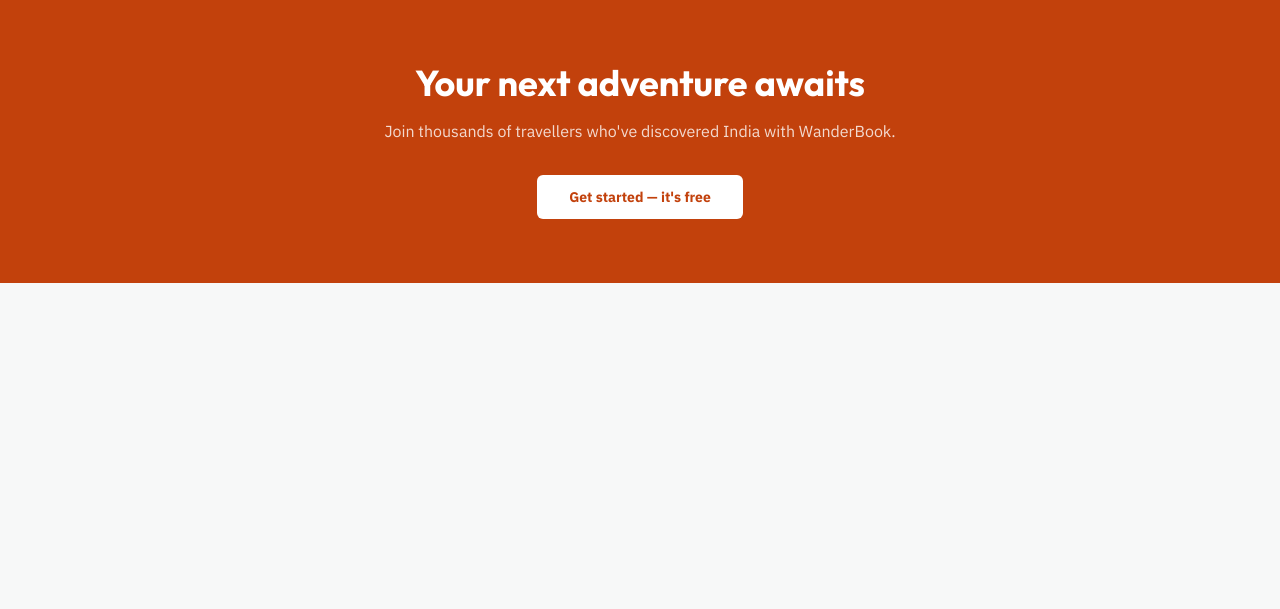
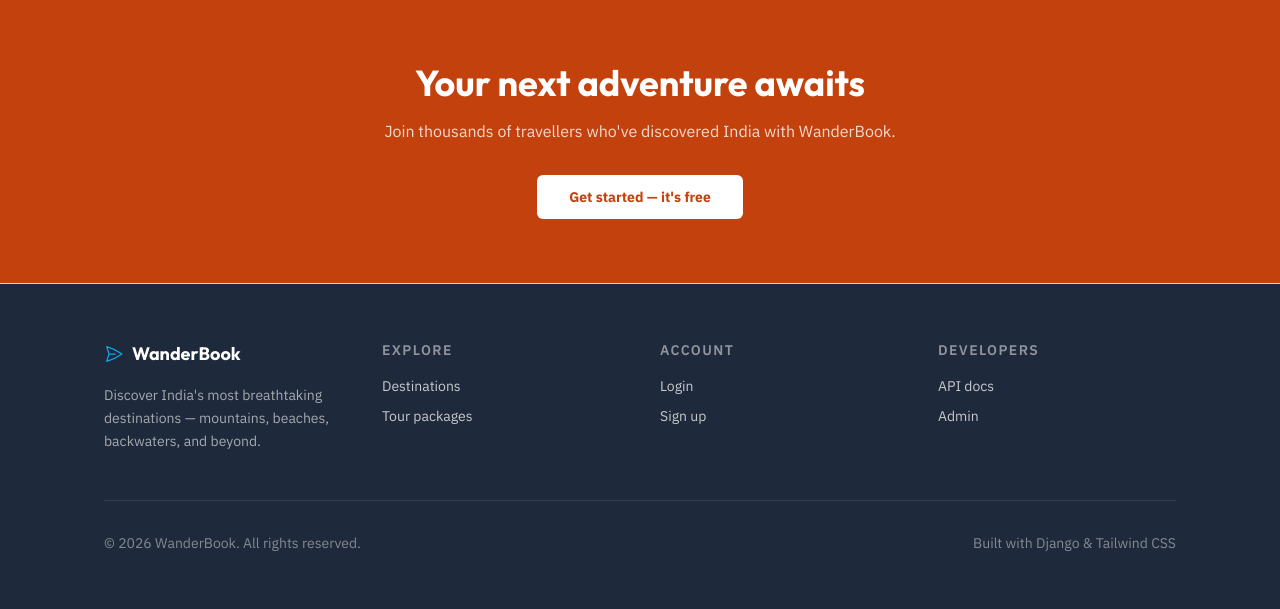
Before and after one commit to Praveenskg/django-tailwind, a Django app: page / in a window 1280 px wide. Shown: the part 3252-3861 px from the top of the page. Before the commit the page ends 3535 px from the top, so only its background shows below. Run offline with Django 5.2, Linux system fonts and the light colour scheme; data comes from the database, SQL or seed files in the repository; some libraries are stand-ins or nearby versions.

Commit message:
Enhance user experience with message notifications and footer integration.
- Implement success and error messages for booking, profile updates, and authentication actions.
- Add a footer to the base template with navigation links and branding.
- Update time zone setting to Asia/Kolkata for localized time display.
- Refactor README to reflect project features and usage instructions.

```diff
--- a/config/settings.py
+++ b/config/settings.py
@@ -126,7 +126,7 @@ AUTH_PASSWORD_VALIDATORS = [
 
 LANGUAGE_CODE = "en-us"
 
-TIME_ZONE = "UTC"
+TIME_ZONE = "Asia/Kolkata"
 
 USE_I18N = True
 
--- a/core/templates/base.html
+++ b/core/templates/base.html
@@ -25,7 +25,9 @@
   </head>
 
   <body class="bg-(--foam) text-(--ink) antialiased">
+    {% include "core/_messages.html" %}
     {% block content %}{% endblock %}
+    {% block footer %}{% include "core/_footer.html" %}{% endblock %}
 
     <script src="https://cdn.jsdelivr.net/npm/gsap@3.12.7/dist/gsap.min.js"></script>
     <script src="https://cdn.jsdelivr.net/npm/gsap@3.12.7/dist/ScrollTrigger.min.js"></script>
--- /dev/null
+++ b/core/templates/core/_footer.html
@@ -0,0 +1,54 @@
+{% load heroicons %}
+<footer class="border-t border-[var(--slate)] bg-[var(--dusk)] text-white">
+  <div class="mx-auto max-w-6xl px-6 py-14 sm:px-10">
+    <div class="grid gap-10 sm:grid-cols-2 lg:grid-cols-4">
+      <div class="sm:col-span-2 lg:col-span-1">
+        <a href="{% url 'home' %}" class="flex items-center gap-2 font-display text-lg font-bold">
+          {% heroicon "paper-airplane" "h-5 w-5 text-[var(--sky)]" %}
+          WanderBook
+        </a>
+        <p class="mt-4 max-w-xs text-sm leading-relaxed text-white/60">
+          Discover India's most breathtaking destinations — mountains, beaches, backwaters, and beyond.
+        </p>
+      </div>
+
+      <div>
+        <h3 class="text-sm font-semibold uppercase tracking-widest text-white/50">Explore</h3>
+        <ul class="mt-4 space-y-2.5 text-sm">
+          <li><a href="{% url 'destinations' %}" class="text-white/75 transition hover:text-white">Destinations</a></li>
+          <li><a href="{% url 'destinations' %}" class="text-white/75 transition hover:text-white">Tour packages</a></li>
+          {% if user.is_authenticated %}
+            <li><a href="{% url 'my_trips' %}" class="text-white/75 transition hover:text-white">My trips</a></li>
+            <li><a href="{% url 'dashboard' %}" class="text-white/75 transition hover:text-white">Dashboard</a></li>
+          {% endif %}
+        </ul>
+      </div>
+
+      <div>
+        <h3 class="text-sm font-semibold uppercase tracking-widest text-white/50">Account</h3>
+        <ul class="mt-4 space-y-2.5 text-sm">
+          {% if user.is_authenticated %}
+            <li><a href="{% url 'profile' %}" class="text-white/75 transition hover:text-white">Edit profile</a></li>
+            <li><a href="{% url 'logout' %}" class="text-white/75 transition hover:text-white">Logout</a></li>
+          {% else %}
+            <li><a href="{% url 'login' %}" class="text-white/75 transition hover:text-white">Login</a></li>
+            <li><a href="{% url 'signup' %}" class="text-white/75 transition hover:text-white">Sign up</a></li>
+          {% endif %}
+        </ul>
+      </div>
+
+      <div>
+        <h3 class="text-sm font-semibold uppercase tracking-widest text-white/50">Developers</h3>
+        <ul class="mt-4 space-y-2.5 text-sm">
+          <li><a href="{% url 'swagger-ui' %}" class="text-white/75 transition hover:text-white">API docs</a></li>
+          <li><a href="/admin/" class="text-white/75 transition hover:text-white">Admin</a></li>
+        </ul>
+      </div>
+    </div>
+
+    <div class="mt-12 flex flex-col items-center justify-between gap-4 border-t border-white/10 pt-8 sm:flex-row">
+      <p class="text-sm text-white/45">&copy; {% now "Y" %} WanderBook. All rights reserved.</p>
+      <p class="text-sm text-white/45">Built with Django &amp; Tailwind CSS</p>
+    </div>
+  </div>
+</footer>
--- /dev/null
+++ b/core/templates/core/_messages.html
@@ -0,0 +1,36 @@
+{% load heroicons %}
+{% if messages %}
+<div id="toast-container" class="fixed right-4 top-4 z-[100] flex w-[min(100%,24rem)] flex-col gap-3" aria-live="polite">
+  {% for message in messages %}
+    <div
+      class="toast-message flex items-start gap-3 rounded-xl border px-4 py-3 shadow-lg backdrop-blur-md transition-all duration-300
+        {% if message.tags == 'success' %}border-green-200 bg-green-50 text-green-900
+        {% elif message.tags == 'error' %}border-red-200 bg-red-50 text-red-900
+        {% elif message.tags == 'warning' %}border-amber-200 bg-amber-50 text-amber-900
+        {% else %}border-[var(--slate)] bg-white text-[var(--dusk)]{% endif %}"
+      role="alert"
+    >
+      <div class="flex-1 text-sm font-medium">{{ message }}</div>
+      <button type="button" class="toast-dismiss shrink-0 rounded p-0.5 opacity-60 hover:opacity-100" aria-label="Dismiss">
+        {% heroicon "x-mark" "h-4 w-4" %}
+      </button>
+    </div>
+  {% endfor %}
+</div>
+<script>
+  (function () {
+    var container = document.getElementById('toast-container');
+    if (!container) return;
+    container.querySelectorAll('.toast-message').forEach(function (toast) {
+      var dismiss = toast.querySelector('.toast-dismiss');
+      function close() {
+        toast.style.opacity = '0';
+        toast.style.transform = 'translateX(1rem)';
+        setTimeout(function () { toast.remove(); }, 300);
+      }
+      if (dismiss) dismiss.addEventListener('click', close);
+      setTimeout(close, 5000);
+    });
+  })();
+</script>
+{% endif %}
--- a/core/views.py
+++ b/core/views.py
@@ -1,3 +1,4 @@
+from django.contrib import messages
 from django.contrib.auth import login, logout
 from django.contrib.auth.decorators import login_required
 from django.contrib.auth.forms import AuthenticationForm
@@ -56,6 +57,7 @@ def profile_view(request):
     )
     if request.method == "POST" and form.is_valid():
         form.save()
+        messages.success(request, "Profile updated successfully.")
         return redirect("dashboard")
     return render(request, "core/profile.html", {"form": form, "profile": profile})
 
@@ -68,6 +70,7 @@ def login_view(request):
     form = AuthenticationForm(request, data=request.POST or None)
     if request.method == "POST" and form.is_valid():
         login(request, form.get_user())
+        messages.success(request, f"Welcome back, {form.get_user().get_username()}!")
         next_url = request.POST.get("next") or request.GET.get("next")
         if next_url and url_has_allowed_host_and_scheme(
             next_url,
@@ -76,6 +79,9 @@ def login_view(request):
         ):
             return redirect(next_url)
         return redirect("dashboard")
+
+    if request.method == "POST":
+        messages.error(request, "Invalid username or password.")
 
     return render(
         request,
@@ -93,6 +99,7 @@ def signup_view(request):
     if request.method == "POST" and form.is_valid():
         user = form.save()
         login(request, user)
+        messages.success(request, "Account created! Welcome to WanderBook.")
         return redirect("dashboard")
 
     return render(request, "core/signup.html", {"form": form})
@@ -101,4 +108,5 @@ def signup_view(request):
 @require_http_methods(["GET", "POST"])
 def logout_view(request):
     logout(request)
+    messages.info(request, "You have been logged out.")
     return redirect("login")
```
Also changed, not shown: bookings/views.py (+8 -0 lines), README.md, theme/static/css/dist/styles.css.
